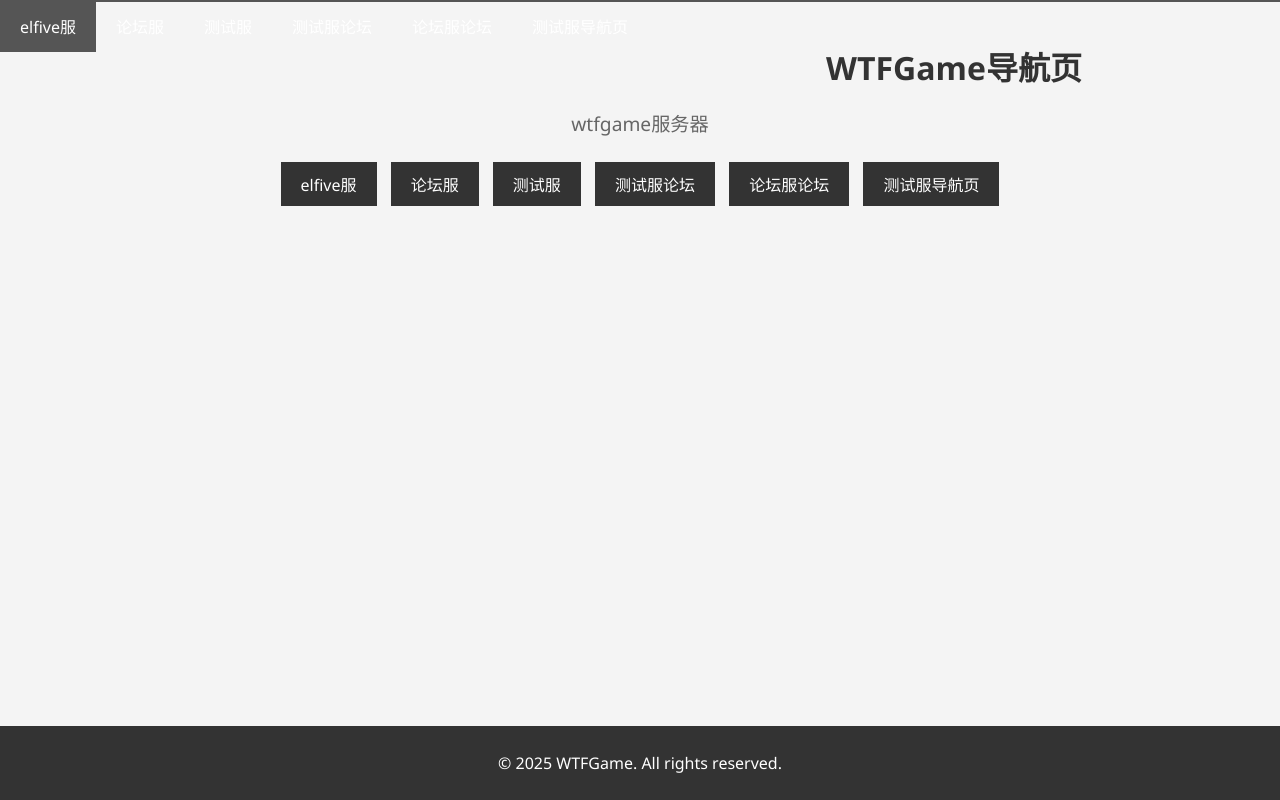
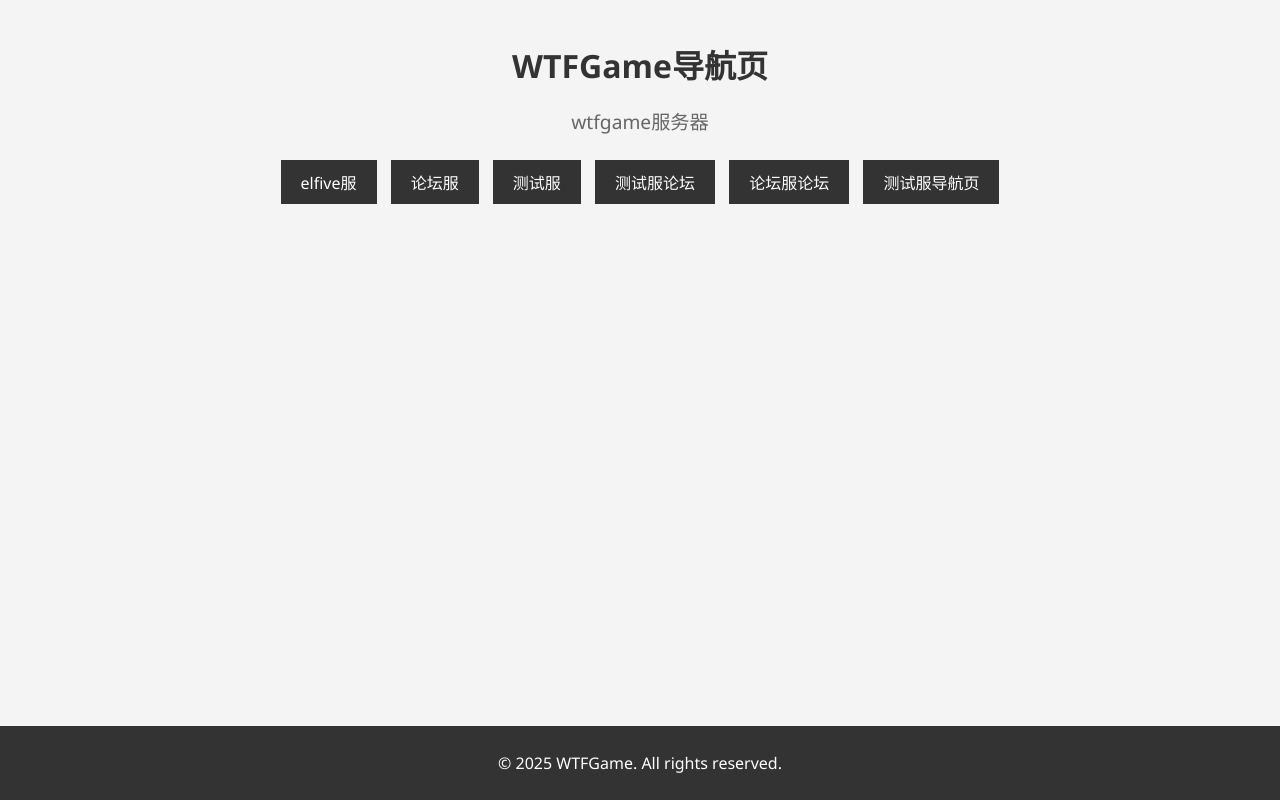
Before and after one commit to 67t76uwkgeq/67t76uwkgeq.github.io, a plain HTML site: page index.html in a window 1280 px wide. Drawn offline with Linux system fonts and the light colour scheme.

Commit message:
Update index.html

```diff
--- a/index.html
+++ b/index.html
@@ -11,22 +11,6 @@
       padding: 0;
       background-color: #f4f4f4;
       color: #333;
-    }
-    .navbar {
-      background-color: #3      background-color: #3      overflow: hidden;
-      border-bottom: 2px solid #555;
-    }
-    .navbar a {
-      float: left;
-      display: block;
-      color: white;
-      text-align: center;
-      padding: 14px 20px;
-      text-decoration: none;
-      transition: background-color 0.3s;
-    }
-    .navbar a:hover {
-      background-color: #555;
     }
     .content {
       padding: 20px;
@@ -69,14 +53,6 @@
   </style>
 </head>
 <body>
-  <div class="navbar">
-    <a href="https://game.elfive.cn:91/wtfgame/">elfive服</a>
-    <a href="http://154.211.15.42:9191/wtfgame/">论坛服</a>
-    <a href="http://160.202.232.88:43943/">测试服</a>
-    <a href="https://wtf.0s.ink/">测试服论坛</a>
-    <a href="https://wtfgame.xyz/index.php">论坛服论坛</a>
-    <a href="https://game.0s.ink/">测试服导航页</a>
-  </div>
   <div class="content">
     <h1>WTFGame导航页</h1>
     <p>wtfgame服务器</p>
```
